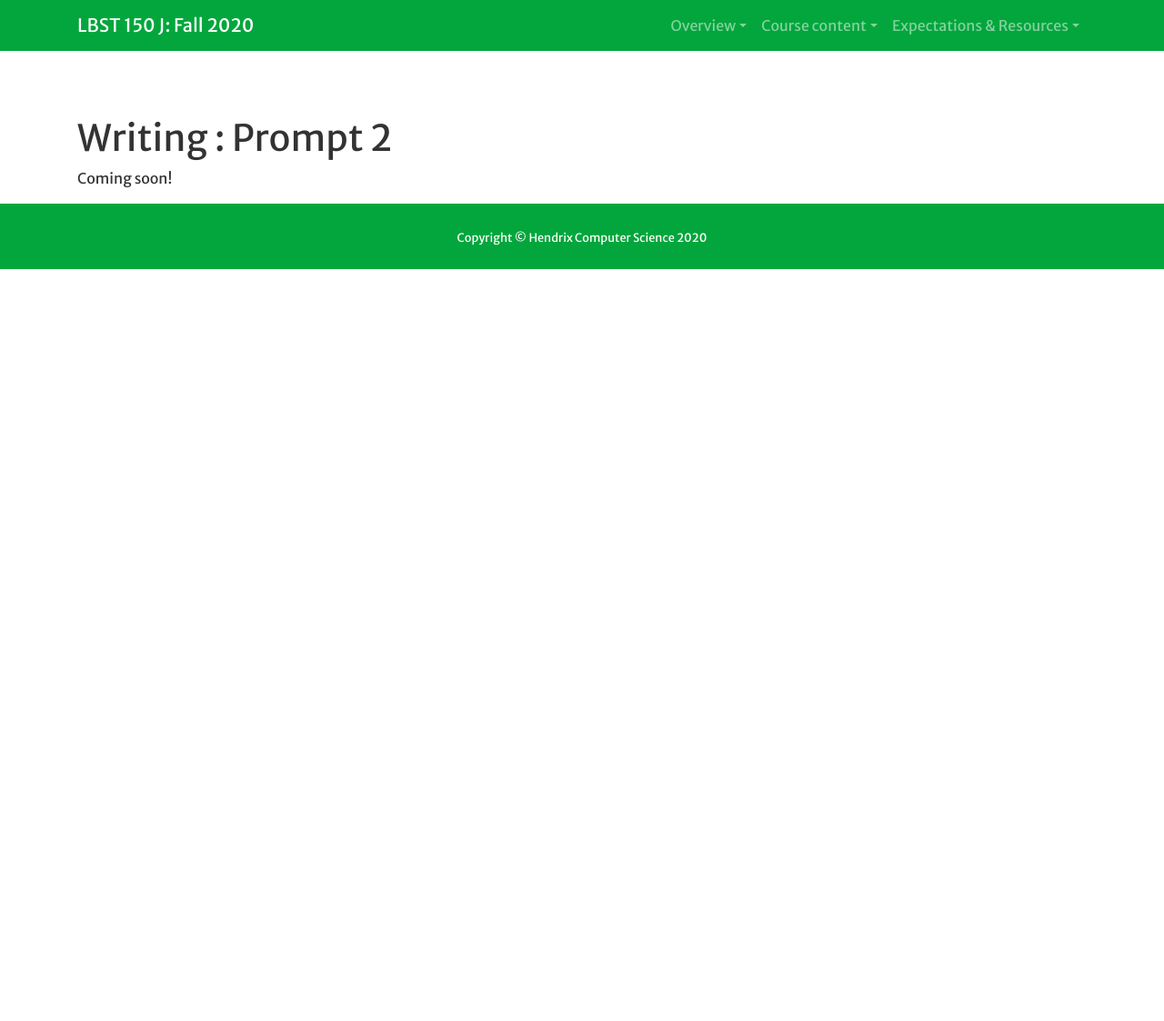
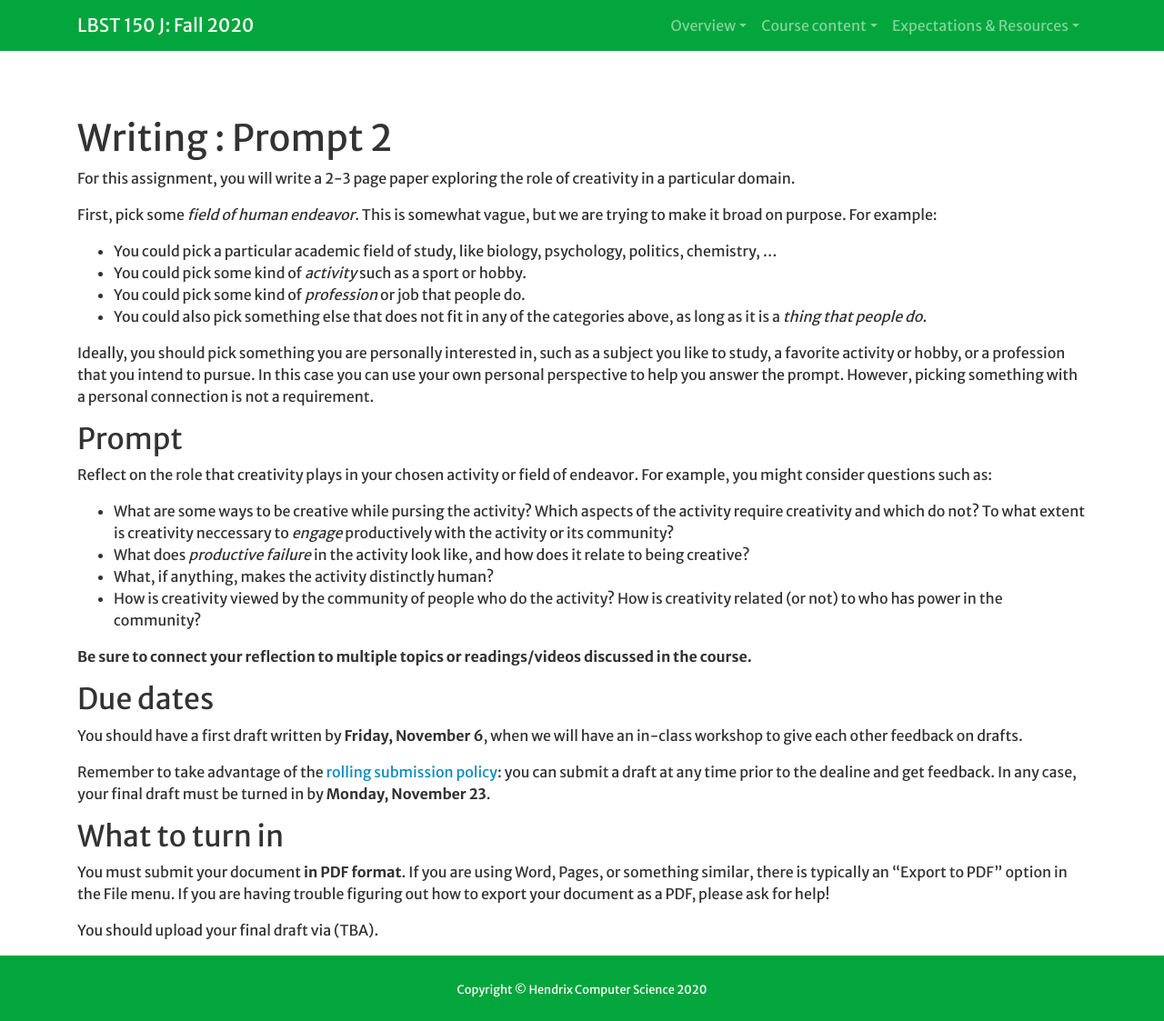
Before and after one commit to Hendrix-CS/creativity-TEC, a Jekyll site: the page built from writing/writing2.md, in a window 1280 px wide and 1123 px high. Shown: the whole window at 91% size. Built offline with Jekyll 4.4.1, drawn with Linux system fonts in a browser that asks for light colours; a script that is not in the unit is left out.

Commit message:
writing assignment 2!

```diff
--- a/writing/writing2.md
+++ b/writing/writing2.md
@@ -5,4 +5,62 @@ worktitle: Prompt 2
 due: Monday, November 23, 2020
 ---
 
-Coming soon!
+For this assignment, you will write a 2-3 page paper exploring the
+role of creativity in a particular domain.
+
+First, pick some *field of human endeavor*. This is somewhat vague,
+but we are trying to make it broad on purpose.  For example:
+
+* You could pick a particular academic field of study, like biology,
+  psychology, politics, chemistry, ...
+* You could pick some kind of *activity* such as a sport or hobby.
+* You could pick some kind of *profession* or job that people do.
+* You could also pick something else that does not fit in any of the
+  categories above, as long as it is a *thing that people do*.
+
+Ideally, you should pick something you are personally interested in,
+such as a subject you like to study, a favorite activity or hobby, or
+a profession that you intend to pursue.  In this case you can use your
+own personal perspective to help you answer the prompt. However,
+picking something with a personal connection is not a requirement.
+
+Prompt
+------
+
+Reflect on the role that creativity plays in your chosen activity or
+field of endeavor.  For example, you might consider questions such as:
+
+* What are some ways to be creative while pursing the activity?  Which
+  aspects of the activity require creativity and which do not?  To
+  what extent is creativity neccessary to *engage* productively with
+  the activity or its community?
+* What does *productive failure* in the activity look like, and how
+  does it relate to being creative?
+* What, if anything, makes the activity distinctly human?
+* How is creativity viewed by the community of people who do the
+  activity?  How is creativity related (or not) to who has power in
+  the community?
+
+**Be sure to connect your reflection to multiple topics or
+readings/videos discussed in the course.**
+
+Due dates
+---------
+
+You should have a first draft written by **Friday, November 6**, when
+we will have an in-class workshop to give each other feedback on drafts.
+
+Remember to take advantage of the [rolling submission
+policy]({{site.baseurl}}/#rolling): you can submit a draft at any
+time prior to the dealine and get feedback.  In any case, your final
+draft must be turned in by **Monday, November 23**.
+
+What to turn in
+---------------
+
+You must submit your document **in PDF format**.  If you are using
+Word, Pages, or something similar, there is typically an "Export to
+PDF" option in the File menu.  If you are having trouble figuring out
+how to export your document as a PDF, please ask for help!
+
+You should upload your final draft via (TBA).
```
